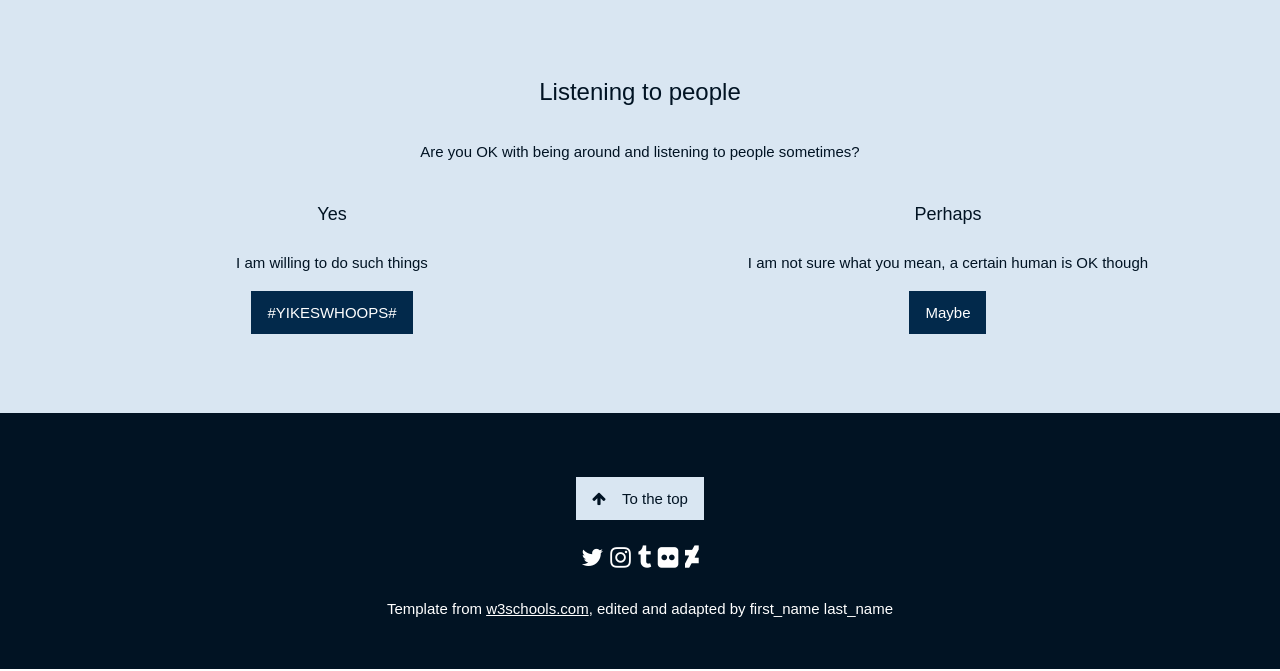
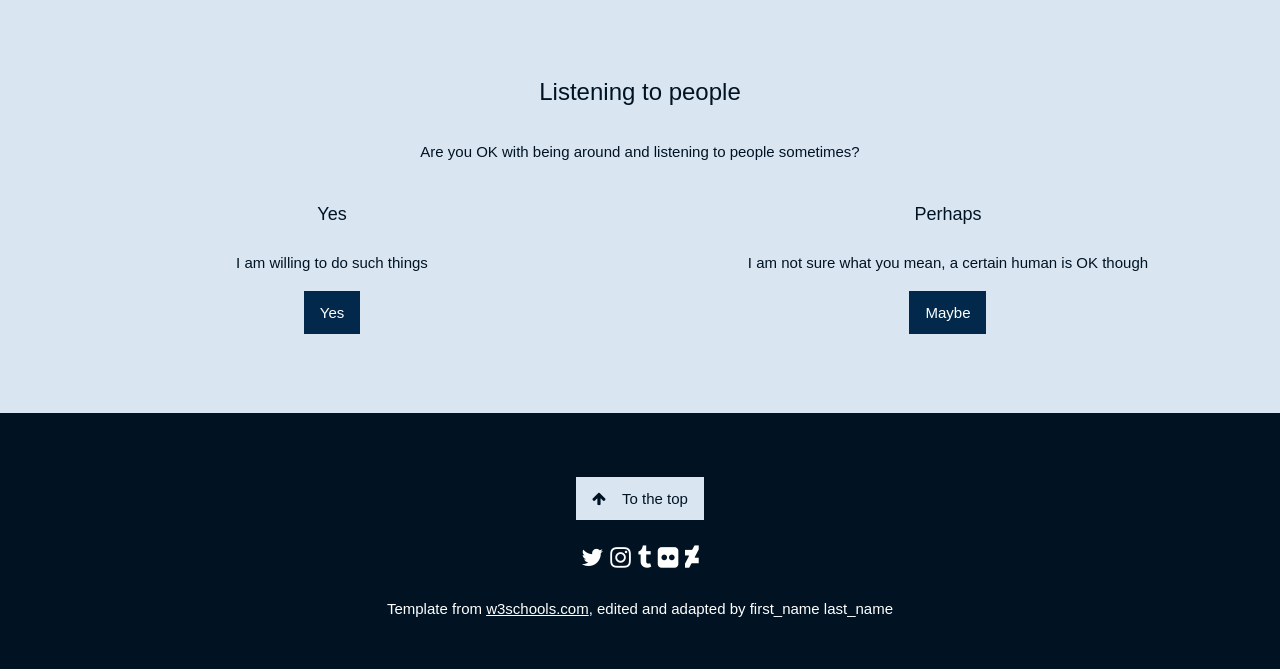
Before and after one commit to gemhunter178/gemhunter178.github.io, a Jekyll site: the page schoolprojects/PHIL1667/U4O.html, which Jekyll copies as it is, in a window 1280 px wide, cut to the strip 229-900 px from the top of the page. Built offline with Jekyll 4.4.1, drawn with Linux system fonts in a browser that asks for light colours; some web fonts are replaced.

Commit message:
Update U4O.html

```diff
--- a/schoolprojects/PHIL1667/U4O.html
+++ b/schoolprojects/PHIL1667/U4O.html
@@ -92,7 +92,7 @@ body, html {
 
 				<p>I am willing to do such things</p>
 
-        <p><a href="C8B8.html" class="w3-button pentagonite-darkish">#YIKESWHOOPS#</a></p>
+        <p><a href="C8B8.html" class="w3-button pentagonite-darkish">Yes</a></p>
 
 			</div>
 
```
